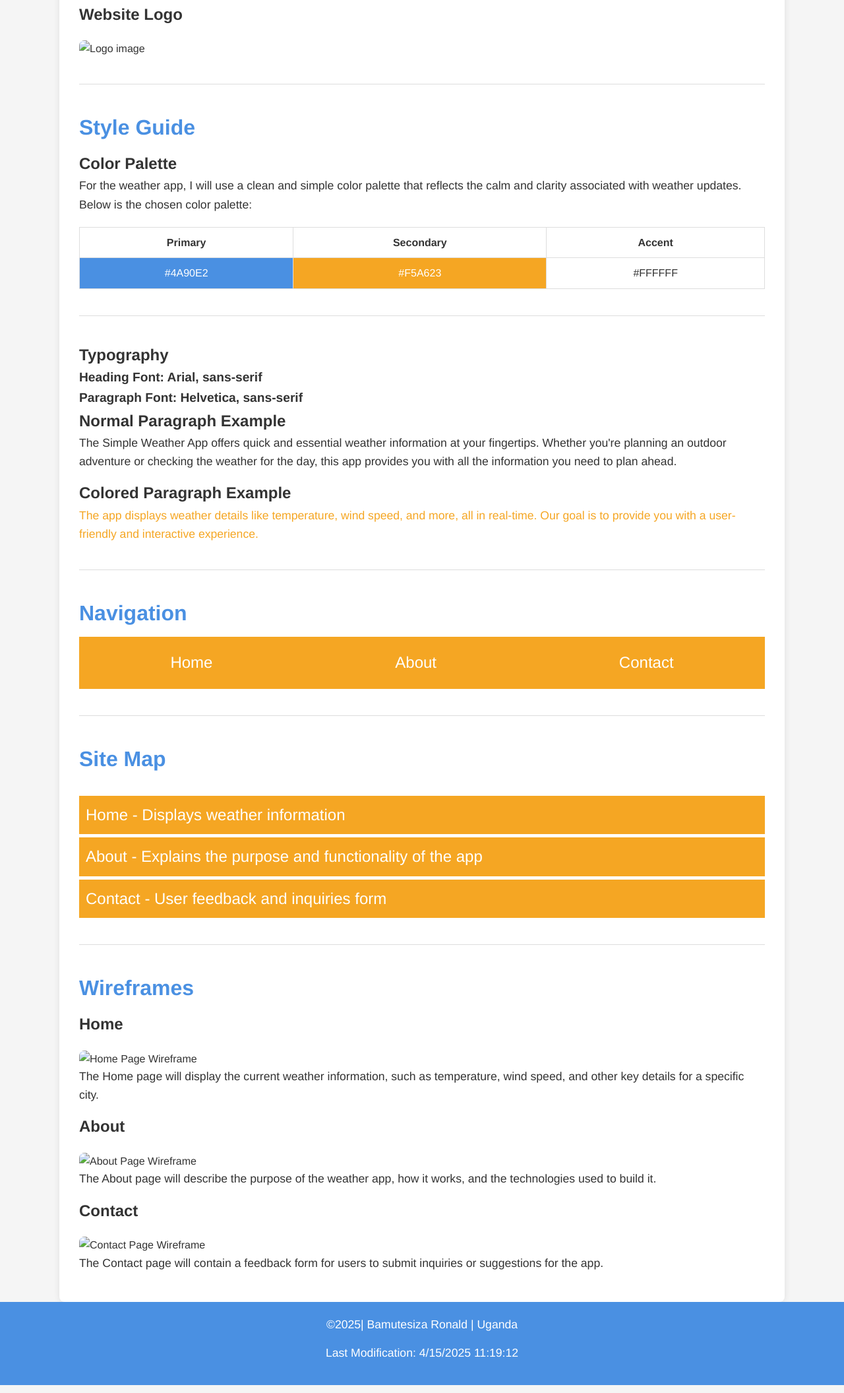
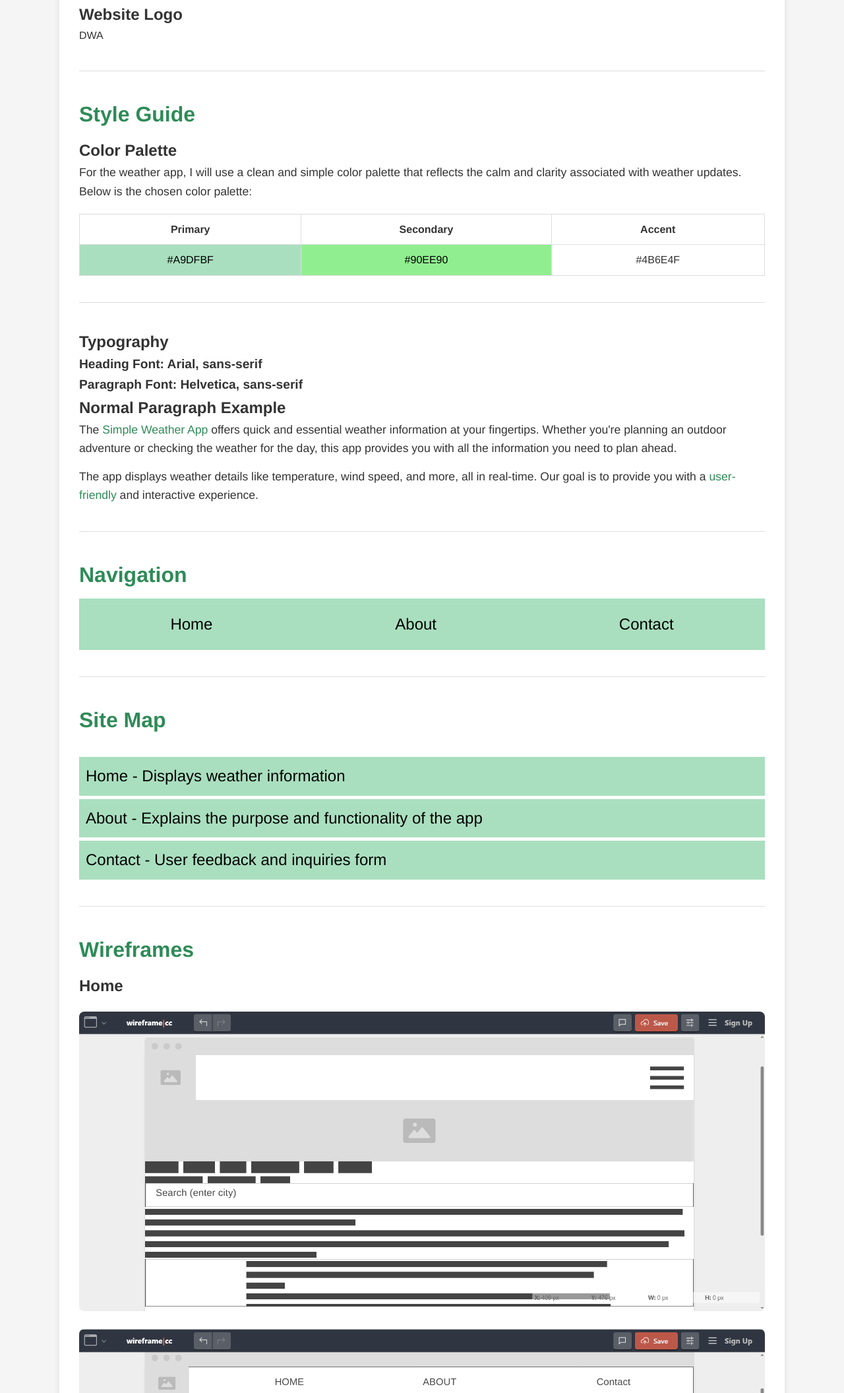
Before and after one commit to sizaro/wdd131, a plain HTML site: page projectsiteplan.html in a window 1280 px wide. Shown: the part 689-2800 px from the top of the page at 66% size. Drawn offline with Linux system fonts and the light colour scheme.

Commit message:
project plan

```diff
--- a/projectsiteplan.html
+++ b/projectsiteplan.html
@@ -1,25 +1,21 @@
 <!DOCTYPE html>
 <html lang="en-us">
-
 <head>
   <meta charset="utf-8" />
   <title>Simple Weather App - Project Proposal</title>
-  <link rel="">
   <link rel="stylesheet" href="./styles/projectplanstyles.css">
 </head>
-
 <body>
   <header>
     <h1>Weather App Project Proposal</h1>
   </header>
 
   <main>
-    <!-- ------------------------Overview------------------------------ -->
     <hr />
     <h2>Overview</h2>
 
     <h3>Purpose</h3>
-    <p>The Weather App is a basic website that displays weather information for a specific city. The app provides essential weather data such as temperature and wind speed, offering users a quick way to check weather updates. The project is designed to help me practice web development skills, specifically focusing on HTML, CSS, and JavaScript.</p>
+    <p>The <span class="colored">Weather App</span> is a basic website that displays weather information for a specific city. The app provides essential weather data such as temperature and wind speed, offering users a quick way to check weather updates. The project is designed to help me practice web development skills, specifically focusing on HTML, CSS, and JavaScript.</p>
 
     <h3>Audience</h3>
     <p>The target audience for this app includes anyone looking for quick and simple weather updates for a city. The app will cater to users of all ages, from casual web users to those who need real-time weather information for travel or outdoor activities. The app will be accessible on both mobile and desktop devices, with a user-friendly interface for all types of users, including those with disabilities.</p>
@@ -28,12 +24,13 @@
     <h2>Branding</h2>
 
     <h3>Website Logo</h3>
-    <img src="images/logo.png" alt="Logo image" />
+    <div class="logo">
+      DWA
+    </div>
 
     <hr />
     <h2>Style Guide</h2>
 
-    <!-- ------------------------Color Palette------------------------------ -->
     <h3>Color Palette</h3>
     <p>For the weather app, I will use a clean and simple color palette that reflects the calm and clarity associated with weather updates. Below is the chosen color palette:</p>
 
@@ -47,13 +44,12 @@
       </thead>
       <tbody>
         <tr>
-            <td class="primary">#4A90E2</td>
-            <td class="secondary">#F5A623</td>
-            <td class="accent">#FFFFFF</td>
+          <td class="primary">#A9DFBF</td>
+          <td class="secondary">#90EE90</td>
+          <td class="accent">#4B6E4F</td>
         </tr>
       </tbody>
     </table>
-
 
     <hr />
     <h3>Typography</h3>
@@ -61,14 +57,8 @@
     <h4>Paragraph Font: Helvetica, sans-serif</h4>
 
     <h3>Normal Paragraph Example</h3>
-    <p>
-      The Simple Weather App offers quick and essential weather information at your fingertips. Whether you're planning an outdoor adventure or checking the weather for the day, this app provides you with all the information you need to plan ahead.
-    </p>
-
-    <h3>Colored Paragraph Example</h3>
-    <p class="colored">
-      The app displays weather details like temperature, wind speed, and more, all in real-time. Our goal is to provide you with a user-friendly and interactive experience.
-    </p>
+    <p>The <span class="colored">Simple Weather App</span> offers quick and essential weather information at your fingertips. Whether you're planning an outdoor adventure or checking the weather for the day, this app provides you with all the information you need to plan ahead.</p>
+    <p>The app displays weather details like temperature, wind speed, and more, all in real-time. Our goal is to provide you with a <span class="colored">user-friendly</span> and interactive experience.</p>
 
     <hr />
     <h2>Navigation</h2>
@@ -79,7 +69,6 @@
     </nav>
     <hr />
 
-    <!-- ------------------------Site Structure------------------------------ -->
     <h2>Site Map</h2>
     <div class="sitemap">
       <div class="sm-home">Home - Displays weather information</div>
@@ -91,24 +80,44 @@
     <h2>Wireframes</h2>
 
     <h3>Home</h3>
-    <img src="images/home-wireframe.png" alt="Home Page Wireframe" />
+    <div class="wireframe-images">
+      <div class="image-container-mobile">
+        <img src="images/weather mobile home page.PNG" class="mobile" alt="Home Page Wireframe Mobile">
+      </div>
+      <div class="image-container-desktop">
+        <img src="images/weather large page.PNG" class="desktop" alt="Home Page Wireframe Desktop">
+      </div>
+    </div>
     <p>The Home page will display the current weather information, such as temperature, wind speed, and other key details for a specific city.</p>
 
     <h3>About</h3>
-    <img src="images/about-wireframe.png" alt="About Page Wireframe" />
+    <div class="wireframe-images">
+      <div class="image-container-mobile">
+        <img src="images/weather about mobile page.PNG" class="mobile" alt="About Page Wireframe Mobile">
+      </div>
+      <div class="image-container-desktop">
+        <img src="images/weather about large page.PNG" class="desktop" alt="About Page Wireframe Desktop">
+      </div>
+    </div>
     <p>The About page will describe the purpose of the weather app, how it works, and the technologies used to build it.</p>
 
     <h3>Contact</h3>
-    <img src="images/contact-wireframe.png" alt="Contact Page Wireframe" />
+    <div class="wireframe-images">
+      <div class="image-container-mobile">
+        <img src="images/weather contact mobile page.PNG" class="mobile" alt="Contact Page Wireframe Mobile">
+      </div>
+      <div class="image-container-desktop">
+        <img src="images/weather contact large page.PNG" class="desktop" alt="Contact Page Wireframe Desktop">
+      </div>
+    </div>
     <p>The Contact page will contain a feedback form for users to submit inquiries or suggestions for the app.</p>
   </main>
 
-
   <footer>
-    <p class="p1">&copy;<span id="currentyear"></span>| Bamutesiza Ronald | Uganda</p>
+    <p class="p1">&copy;<span id="currentyear"></span> | Bamutesiza Ronald | Uganda</p>
     <p id="lastModified"></p>
   </footer>
+
   <script src="./scripts/getdates.js"></script>
 </body>
-
 </html>
--- a/styles/projectplanstyles.css
+++ b/styles/projectplanstyles.css
@@ -1,4 +1,3 @@
-
 * {
   margin: 0;
   padding: 0;
@@ -14,8 +13,8 @@
 
 /* Header */
 header {
-    background-color: #4A90E2;
-    color: white;
+  background-color: #A9DFBF;
+  color: black;
   padding: 20px 0;
   text-align: center;
 }
@@ -33,12 +32,12 @@
   display: flex;
   flex-direction: column;
   justify-content: center;
-    background-color: #f5a623; /* Secondary Yellow */
+  background-color: #A9DFBF;
   padding: 15px 0;
 }
 
 nav a {
-    color: white;
+  color: black;
   text-decoration: none;
   padding: 10px 20px;
   margin: 5px 0;
@@ -47,7 +46,7 @@
 }
 
 nav a:hover {
-    background-color: #4A90E2;
+  background-color: #90EE90;
 }
 
 /* ----------------------- Main Content ----------------------- */
@@ -64,7 +63,7 @@
 h2 {
   font-size: 2em;
   margin-bottom: 10px;
-    color: #4A90E2;
+  color: #2E8B57;
 }
 
 h3 {
@@ -84,7 +83,7 @@
 }
 
 .colored {
-    color: #F5A623;
+  color: #2E8B57;
 }
 
 /* ---------------------- Color Table ---------------------- */
@@ -102,17 +101,18 @@
 }
 
 table.colors .primary {
-    background-color: #4A90E2;
-    color: white;
+  background-color: #A9DFBF;
+  color: black;
 }
 
 table.colors .secondary {
-    background-color: #F5A623;
-    color: white;
+  background-color: #90EE90;
+  color: black;
 }
 
 table.colors .accent {
   background-color: #FFFFFF;
+  color: #333;
 }
 
 /* ---------------------- Site Map ---------------------- */
@@ -123,8 +123,8 @@
 .sitemap .sm-home,
 .sitemap .sm-about,
 .sitemap .sm-contact {
-    background-color: #F5A623;
-    color: white;
+  background-color: #A9DFBF;
+  color: black;
   padding: 10px;
   margin: 5px 0;
   font-size: 1.2em;
@@ -133,7 +133,7 @@
 .sitemap .sm-home:hover,
 .sitemap .sm-about:hover,
 .sitemap .sm-contact:hover {
-    background-color: #4A90E2;
+  background-color: #90EE90;
 }
 
 /* ---------------------- Wireframes ---------------------- */
@@ -152,12 +152,11 @@
 
 /* ---------------------- Footer ---------------------- */
 footer {
-    background-color: #4A90E2;
-    color: white;
+  background-color: #A9DFBF;
+  color: black;
   text-align: center;
   padding: 20px 0;
 }
-
 
 @media (min-width: 768px) {
   nav {
@@ -189,7 +188,6 @@
   }
 }
 
-
 @media (min-width: 1024px) {
   main {
     padding: 30px;
```
Also changed, not shown: index.html (+3 -0 lines), images/weather about large page.PNG (added), images/weather about mobile page.PNG (added), images/weather contact large page.PNG (added), images/weather contact mobile page.PNG (added), images/weather large page.PNG (added), images/weather mobile home page.PNG (added). Lines whose indentation alone changed are shown as unchanged.
